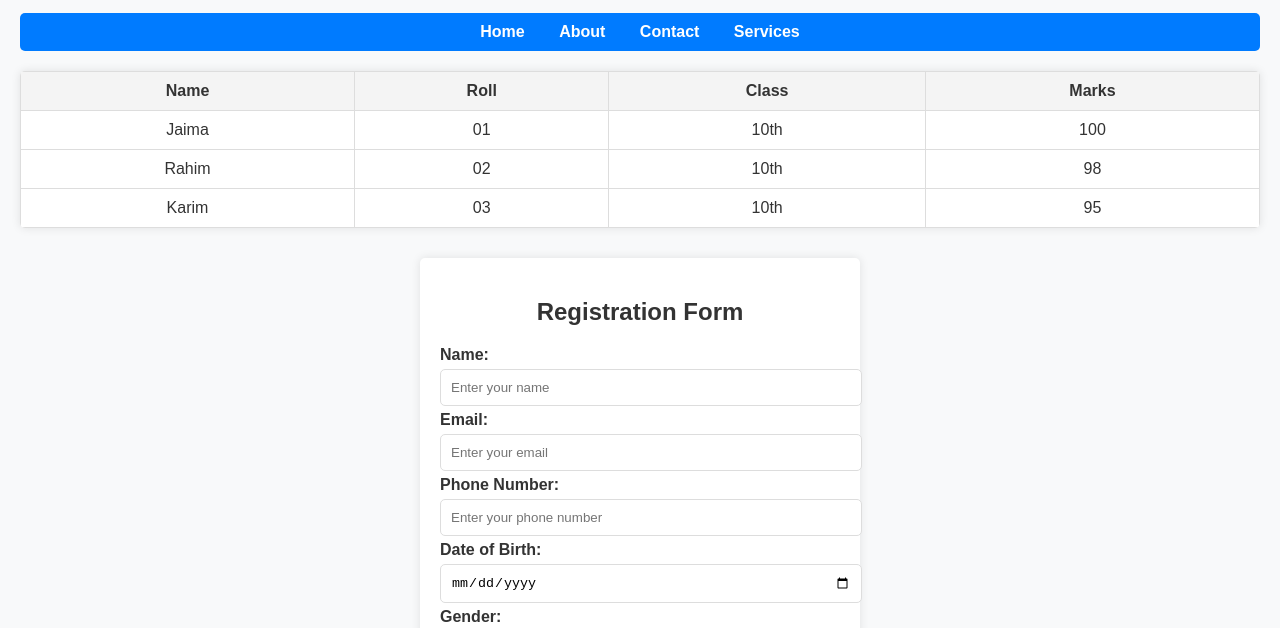
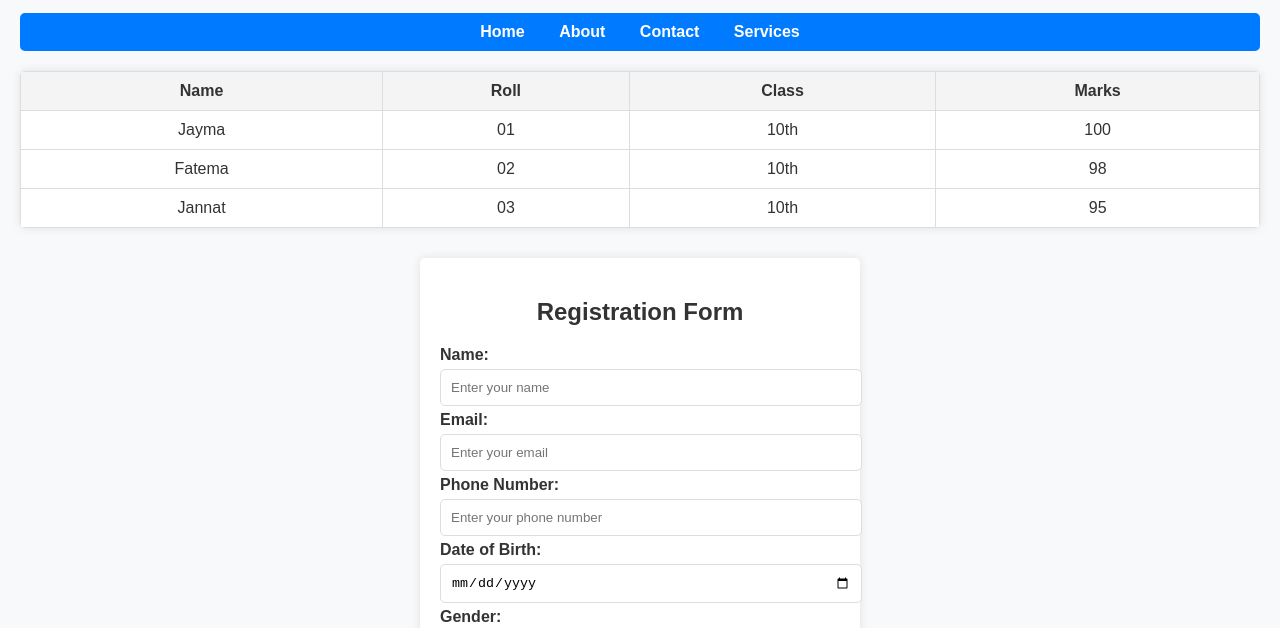
Before and after one commit to Jayma2407/Basic-HTML, a plain HTML site: page Untitled-2.html in a window 1280 px wide. Shown: the part 154-782 px from the top of the page. Drawn offline with Linux system fonts and the light colour scheme.

Commit message:
Initial commit

```diff
--- a/Untitled-2.html
+++ b/Untitled-2.html
@@ -168,19 +168,19 @@
             <th>Marks</th>
         </tr>
         <tr>
-            <td>Jaima</td>
+            <td>Jayma</td>
             <td>01</td>
             <td>10th</td>
             <td>100</td>
         </tr>
         <tr>
-            <td>Rahim</td>
+            <td>Fatema</td>
             <td>02</td>
             <td>10th</td>
             <td>98</td>
         </tr>
         <tr>
-            <td>Karim</td>
+            <td>Jannat</td>
             <td>03</td>
             <td>10th</td>
             <td>95</td>
```
